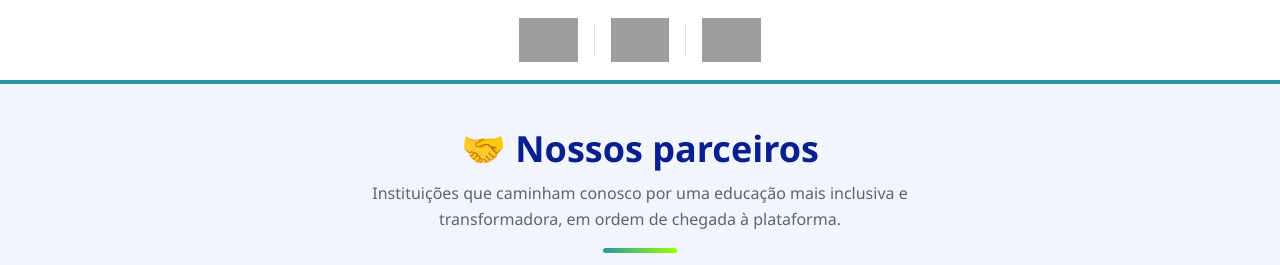
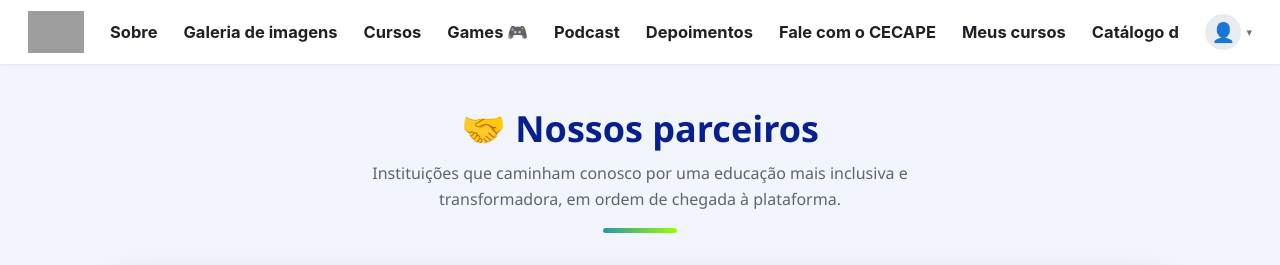
Before and after one commit to flaviospina/Plataforma-AutoriaSCS, a PHP site: page /parceiros.php in a window 1280 px wide. Shown: the top 265 px of the page. Run offline with PHP 8.4, Linux system fonts and the light colour scheme; data comes from the database, SQL or seed files in the repository; grey boxes are pictures that could not be loaded.

Commit message:
Replica o menu da plataforma no topo da página de parceiros
Barra de navegação idêntica ao cabeçalho do tema Almondb: fixa, branca,
logo CECAPE à esquerda, itens em negrito com destaque âmbar no ativo/hover,
avatar à direita e menu hambúrguer no mobile. Os itens e URLs ficam num
bloco de configuração no topo do arquivo para fácil ajuste.

Co-Authored-By: Claude Fable 5 <noreply@anthropic.com>
Claude-Session: https://claude.ai/code/session_01FHzEgHR7cYJxYiZosMHN3W

```diff
--- a/vitrine/parceiros.php
+++ b/vitrine/parceiros.php
@@ -14,6 +14,29 @@ if (!is_file($configPath)) {
 }
 $CONFIG = require $configPath;
 date_default_timezone_set('America/Sao_Paulo');
+
+/* ------------------------------------------------------------------
+ * MENU DA PLATAFORMA (réplica do cabeçalho do tema Almondb)
+ * Ajuste as URLs abaixo copiando cada link do menu da página inicial
+ * da plataforma (botão direito no item → "Copiar link").
+ * O item marcado com 'ativo' => true fica destacado em âmbar.
+ * ------------------------------------------------------------------ */
+$PLATAFORMA_URL = 'https://eadcecape.com.br/ava';
+$MENU = [
+    ['rotulo' => 'Sobre',                  'url' => $PLATAFORMA_URL . '/#sobre'],
+    ['rotulo' => 'Galeria de imagens',     'url' => $PLATAFORMA_URL . '/#galeria'],
+    ['rotulo' => 'Cursos',                 'url' => $PLATAFORMA_URL . '/#cursos'],
+    ['rotulo' => 'Games 🎮',               'url' => $PLATAFORMA_URL . '/#games'],
+    ['rotulo' => 'Podcast',                'url' => $PLATAFORMA_URL . '/#podcast'],
+    ['rotulo' => 'Depoimentos',            'url' => $PLATAFORMA_URL . '/#depoimentos'],
+    ['rotulo' => 'Fale com o CECAPE',      'url' => $PLATAFORMA_URL . '/#contato'],
+    ['rotulo' => 'Meus cursos',            'url' => $PLATAFORMA_URL . '/my/courses.php'],
+    ['rotulo' => 'Catálogo de Cursos',     'url' => $PLATAFORMA_URL . '/course/index.php'],
+    ['rotulo' => 'Biblioteca de Recursos', 'url' => $PLATAFORMA_URL . '/'],
+    ['rotulo' => 'Nossos Parceiros',       'url' => 'parceiros.php', 'ativo' => true],
+];
+$LOGO_MENU  = 'https://cecapescs.com.br/logos/logo-cecape-new.png';
+$LOGIN_URL  = $PLATAFORMA_URL . '/login/index.php';
 
 function ep(?string $texto): string
 {
@@ -60,11 +83,33 @@ body{font-family:'Segoe UI',system-ui,-apple-system,Arial,sans-serif;background:
   min-height:100vh;display:flex;flex-direction:column}
 img{max-width:100%}
 a{text-decoration:none}
-/* topo */
-.topo{background:#fff;border-bottom:4px solid #2898a4;padding:18px 24px}
-.topo-inner{max-width:1100px;margin:0 auto;display:flex;align-items:center;justify-content:center;gap:16px;flex-wrap:wrap}
-.topo img{height:44px;width:auto;object-fit:contain}
-.topo .div{width:1px;height:34px;background:rgba(0,0,0,.12)}
+/* ── Barra de navegação (réplica do cabeçalho da plataforma / tema Almondb) ── */
+.navbar{background:#fff;position:sticky;top:0;z-index:300;box-shadow:0 1px 2px rgba(0,0,0,.08);
+  font-family:-apple-system,BlinkMacSystemFont,'Segoe UI',Roboto,'Helvetica Neue',Arial,sans-serif}
+.navbar-inner{max-width:1560px;margin:0 auto;display:flex;align-items:center;gap:26px;
+  padding:0 28px;min-height:64px}
+.navbar-logo{display:flex;align-items:center;flex-shrink:0}
+.navbar-logo img{height:42px;width:auto;object-fit:contain;display:block}
+.navbar-links{display:flex;align-items:center;gap:26px;flex:1;flex-wrap:nowrap;overflow-x:auto;
+  scrollbar-width:none}
+.navbar-links::-webkit-scrollbar{display:none}
+.navbar-links a{color:#1d2125;font-size:16.5px;font-weight:700;white-space:nowrap;padding:20px 0;
+  transition:color .15s ease}
+.navbar-links a:hover,.navbar-links a.ativo{color:#eba52d}
+.navbar-user{margin-left:auto;flex-shrink:0;display:flex;align-items:center;gap:5px;color:#6b7280}
+.navbar-user .avatar{width:36px;height:36px;border-radius:50%;background:#e9ecef;display:flex;
+  align-items:center;justify-content:center;font-size:19px;color:#8a92a6}
+.navbar-user .seta{font-size:11px}
+.navbar-burger{display:none;margin-left:auto;background:none;border:1px solid #dde1e6;border-radius:8px;
+  font-size:20px;line-height:1;padding:7px 12px;cursor:pointer;color:#1d2125}
+@media(max-width:1080px){
+  .navbar-links{position:absolute;top:64px;left:0;right:0;background:#fff;flex-direction:column;
+    align-items:stretch;gap:0;padding:8px 0;box-shadow:0 12px 24px rgba(0,0,0,.12);display:none;overflow:visible}
+  .navbar-links.aberto{display:flex}
+  .navbar-links a{padding:13px 24px;border-bottom:1px solid #f0f2f5}
+  .navbar-burger{display:block}
+  .navbar-user{margin-left:8px}
+}
 /* cabeçalho */
 .cabecalho{text-align:center;padding:40px 20px 8px}
 .cabecalho h1{font-size:clamp(26px,3.6vw,36px);font-weight:800;color:#071f8f;margin-bottom:8px}
@@ -106,17 +151,25 @@ a{text-decoration:none}
 /* rodapé */
 .rodape{background:#0d9488;padding:16px 24px;text-align:center;font-size:12px;color:rgba(255,255,255,.85);
   text-transform:uppercase;letter-spacing:.04em;line-height:1.8}
-@media(max-width:640px){.parceiro-corpo{padding:20px 18px}.topo img{height:32px}}
+@media(max-width:640px){.parceiro-corpo{padding:20px 18px}.navbar-logo img{height:34px}}
 </style>
 </head>
 <body>
-<header class="topo">
-  <div class="topo-inner">
-    <img src="https://cecapescs.com.br/logos/logo-seeduc.png" alt="SEEDUC">
-    <div class="div"></div>
-    <img src="https://cecapescs.com.br/logos/logo-autoriascs.png" alt="AutoriaSCS">
-    <div class="div"></div>
-    <img src="https://cecapescs.com.br/logos/logo-cecape-new.png" alt="CECAPE">
+<header class="navbar">
+  <div class="navbar-inner">
+    <a class="navbar-logo" href="<?= ep($PLATAFORMA_URL) ?>/">
+      <img src="<?= ep($LOGO_MENU) ?>" alt="CECAPE">
+    </a>
+    <button class="navbar-burger" type="button" aria-label="Abrir menu"
+            onclick="document.getElementById('menuLinks').classList.toggle('aberto')">☰</button>
+    <nav class="navbar-links" id="menuLinks">
+      <?php foreach ($MENU as $item): ?>
+      <a href="<?= ep($item['url']) ?>" class="<?= !empty($item['ativo']) ? 'ativo' : '' ?>"><?= ep($item['rotulo']) ?></a>
+      <?php endforeach; ?>
+    </nav>
+    <a class="navbar-user" href="<?= ep($LOGIN_URL) ?>" title="Entrar na plataforma">
+      <span class="avatar">👤</span><span class="seta">▾</span>
+    </a>
   </div>
 </header>
 
```
